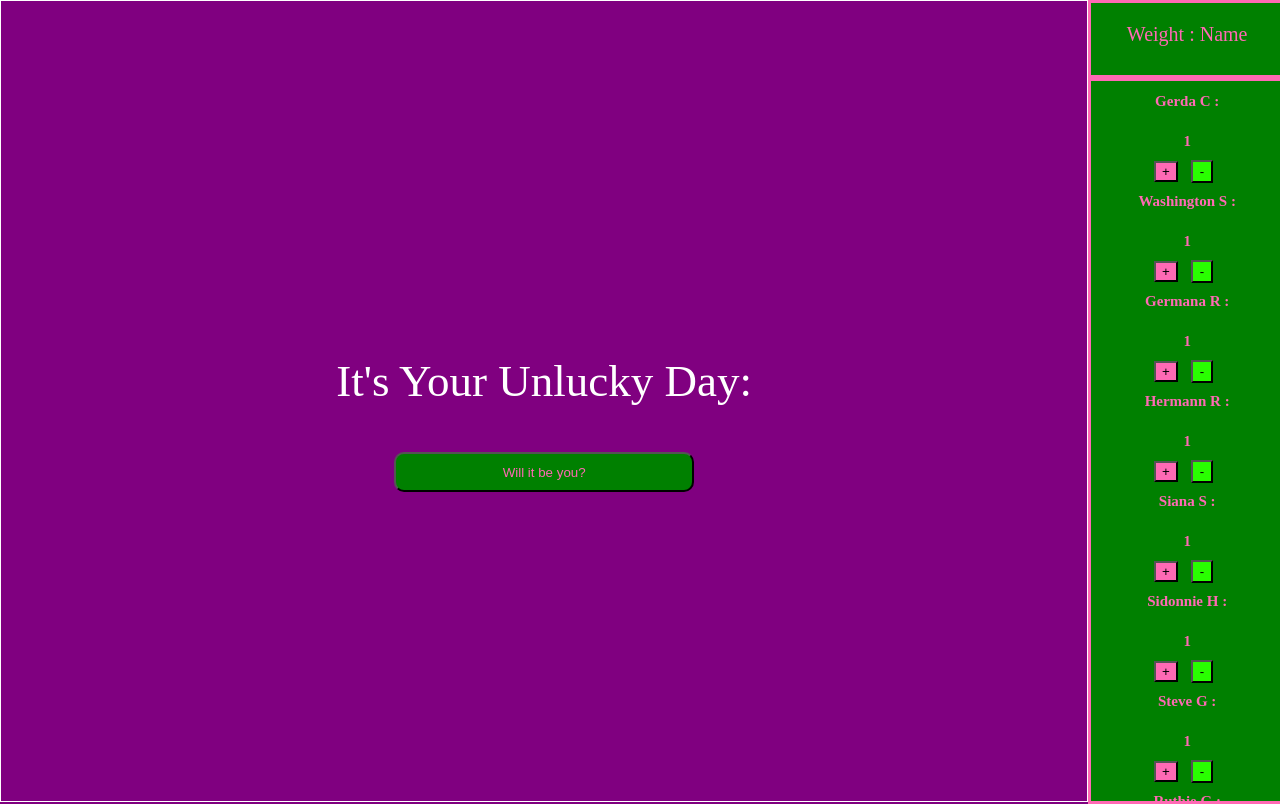
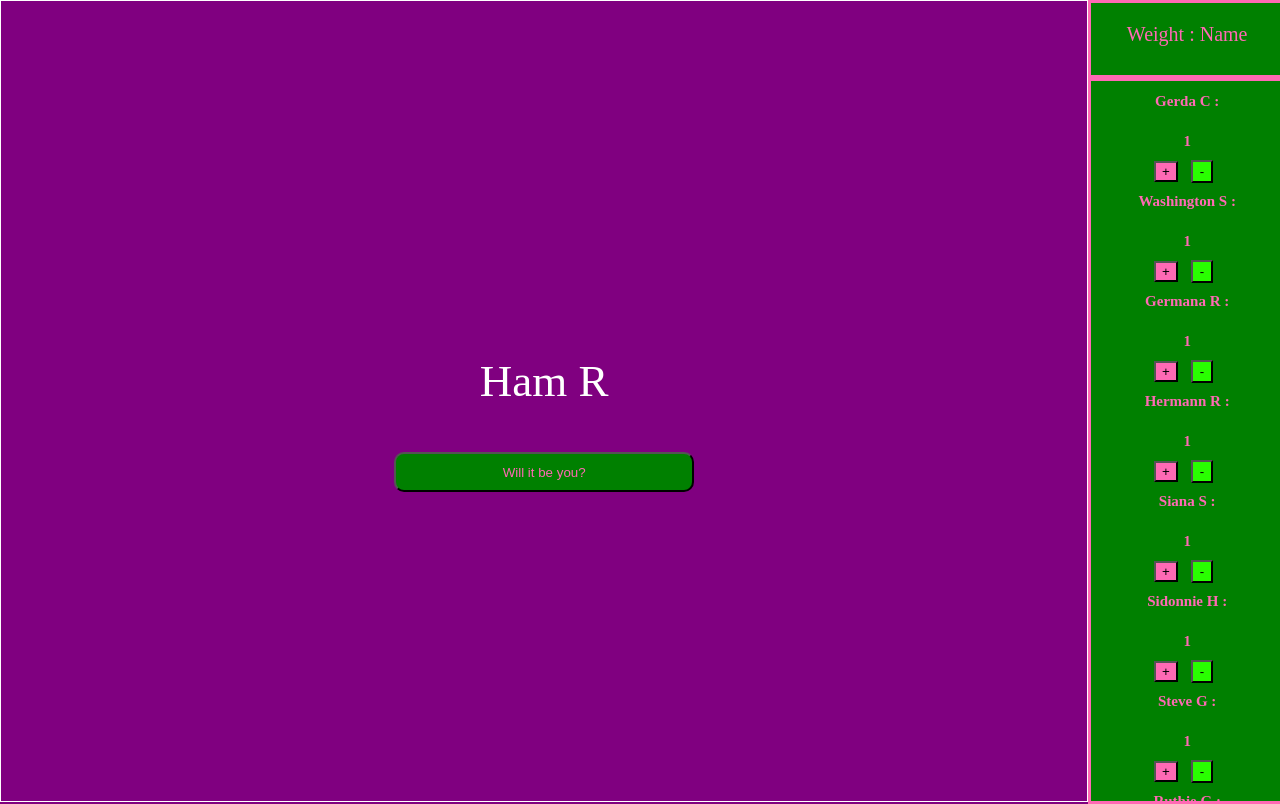
Before and after one commit to mitchell-devpipline/FEcapstone2, a plain HTML site: page index.html in a window 1280 px wide. Both pictures are taken after a click on the button "Will it be you?". Drawn offline with Linux system fonts and the light colour scheme.

Commit message:
random-name

```diff
--- a/JS/script.js
+++ b/JS/script.js
@@ -45,11 +45,9 @@ function addToHTML(fullName, weightCounter) {
   addButton.addEventListener("click" , e => {
     handleWeight(e, 1)
   })
-
   minusButton.addEventListener("click" , e => {
     handleWeight(e, -1)
   })
-
 }
 
 function handleWeight(e, amt) {
@@ -57,8 +55,6 @@ function handleWeight(e, amt) {
 
   weightEl.innerText = Number(weightEl.innerText) + amt
 }
-
-
 
 async function weightControl(weightCounter) {
   const data = await grabData()
@@ -68,11 +64,34 @@ async function weightControl(weightCounter) {
     const updateWeight = weightCounter
 
     addToHTML(names, updateWeight)
+
   })
 }
-
 weightControl(weightCounter)
 
+async function namePicker() {
+const nameChanger = document.querySelector("p")
+nameChanger.innerHTML = "Loading..."
+const x = await random()
+nameChanger.innerHTML = x;
+}
 
-// nameChanger = document.querySelector("p").innerHTML = "hi"
-// This will update the spot for adding in a name
+
+async function random() {
+  const data = await grabData()
+
+  const randIndex = Math.floor(Math.random() * data.length)
+
+  const randomName = data[randIndex]
+
+  const displayRandomName = (`${capitalizeName(randomName.first_name, randomName.last_name)}`)
+
+  console.log(displayRandomName)
+  return displayRandomName
+
+}
+random()
+
+function capitalizeName(firstName, lastName) {
+  return firstName[0].toUpperCase() + firstName.slice(1)+ ` ` + lastName[0].toUpperCase()
+}
--- a/index.html
+++ b/index.html
@@ -11,7 +11,7 @@
   <div class="page-wrapper">
     <div class="selector-content-wrapper">
       <p> It's Your Unlucky Day:</p>
-      <button>Will it be you?</button>
+      <button onclick="namePicker()">Will it be you?</button>
     </div>
     <div class="weight-wrapper">
       <div class="top-weight-wrapper">
```
